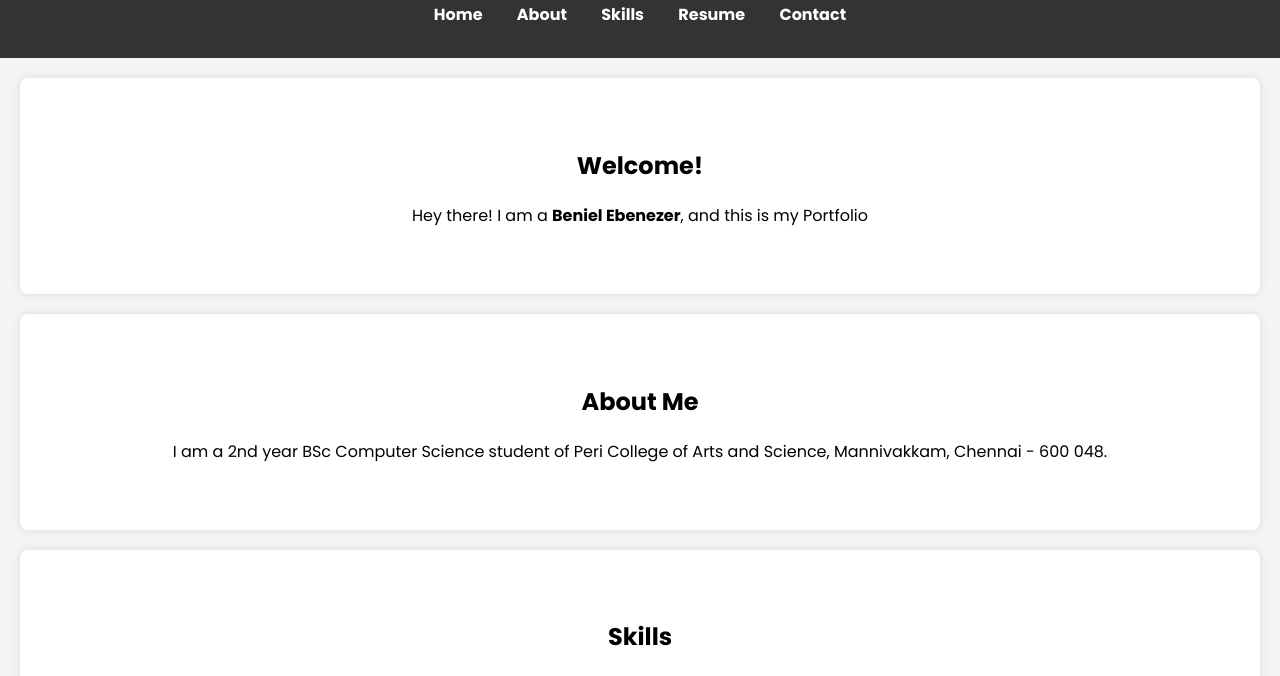
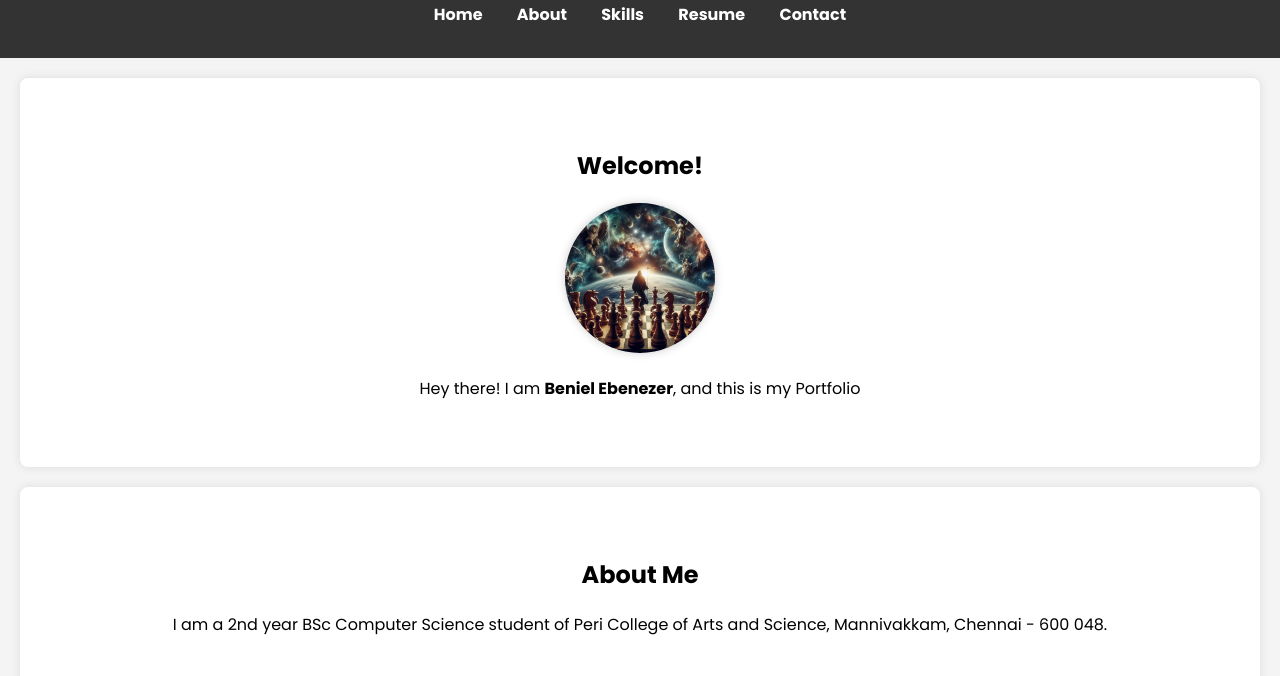
Before and after one commit to Beniel05/Beniel-Portfolio, a plain HTML site: page index.html in a window 1280 px wide. Shown: the part 104-780 px from the top of the page. Drawn offline with Linux system fonts and the light colour scheme.

Commit message:
Add files via upload

```diff
--- a/index.html
+++ b/index.html
@@ -128,8 +128,11 @@
 
     <section id="home">
         <h2>Welcome!</h2>
-        <p>Hey there! I am a <b>Beniel Ebenezer</b>, and this is my Portfolio</p>
+        <img src="A chess board in space with angels and demons, and wooden chess pieces.png" alt="Beniel Ebenezer" width="150" height="150"
+             style="border-radius: 50%; box-shadow: 0 0 10px rgba(0, 0, 0, 0.2);">
+        <p>Hey there! I am <b>Beniel Ebenezer</b>, and this is my Portfolio</p>
     </section>
+
 
     <section id="about">
         <h2>About Me</h2>
@@ -153,7 +156,7 @@
 
     <section id="contact">
         <h2>Contact Me</h2>
-        <p>Email: <a href="mailto:benielebenezer@gmail.com">benielebenezer@gmail.com</a></p>
+        <p>Email: <a href="https://mail.google.com/mail/?view=cm&fs=1&to=benielebenezer@gmail.com" target="_blank">benielebenezer@gmail.com</a></p>
 
         <p>LinkedIn: <a href="https://www.linkedin.com/in/beniel-ebenezer-1a609a31b/">linkedin.com/in/BenielEbenezer</a></p>
         <p>GitHub: <a href="https://github.com/Beniel05?tab=repositories">github.com/Beniel05</a></p>
```
Also changed, not shown: A chess board in space with angels and demons, and wooden chess pieces.png (added).
